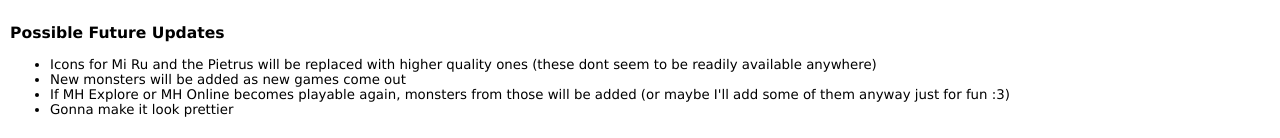
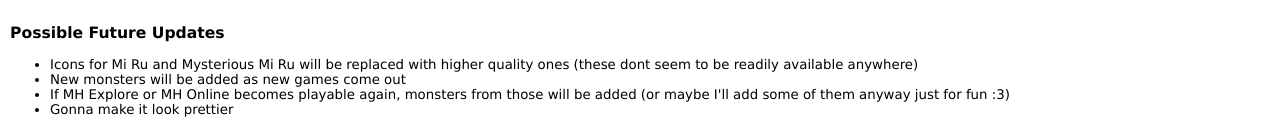
Before and after one commit to calamitycalliemh/calamitycalliemh.github.io, a plain HTML site: page index.html in a window 1280 px wide. Shown: the part 694-832 px from the top of the page. Drawn offline with nearby package versions, Linux system fonts and the light colour scheme.

Commit message:
Added better icons for pietrus

```diff
--- a/index.html
+++ b/index.html
@@ -251,7 +251,7 @@
 </div>
 <h3>Possible Future Updates</h3>
 <ul>
-  <li>Icons for Mi Ru and the Pietrus will be replaced with higher quality ones (these dont seem to be readily available anywhere)</li>
+  <li>Icons for Mi Ru and Mysterious Mi Ru will be replaced with higher quality ones (these dont seem to be readily available anywhere)</li>
   <li>New monsters will be added as new games come out</li>
   <li>If MH Explore or MH Online becomes playable again, monsters from those will be added (or maybe I'll add some of them anyway just for fun :3)</li>
   <li>Gonna make it look prettier</li>
```
Also changed, not shown: images/MH/Elder Dragon/makilipietru.png, images/MH/Elder Dragon/versapietru.png.
